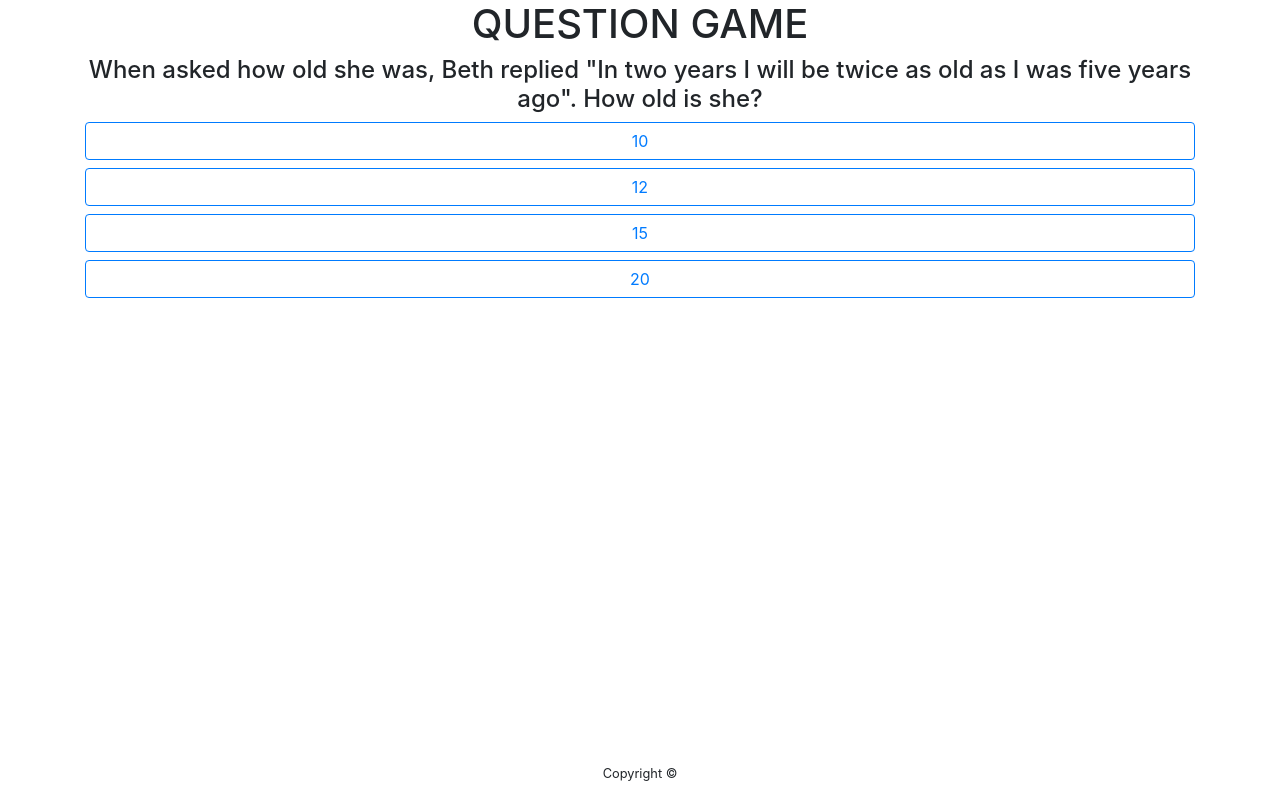
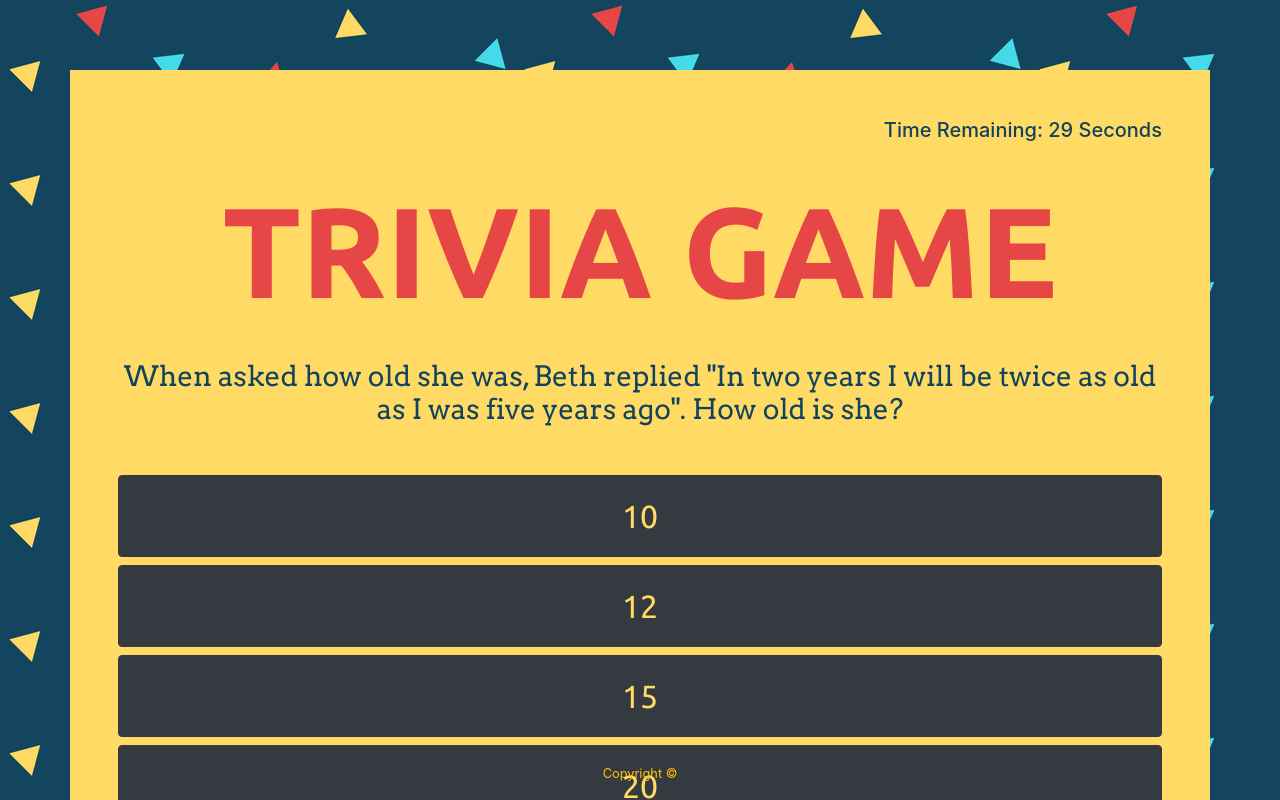
Before and after one commit to armandogautreaux/TriviaGame, a plain HTML site: page index.html in a window 1280 px wide. Both pictures are taken after a click on the button "Start". Shown: the top 800 px of the page. Drawn offline with nearby package versions, Linux system fonts and the light colour scheme.

Commit message:
I added a stopwatch function and conditionals to js and some styles to css

```diff
--- a/assets/css/style.css
+++ b/assets/css/style.css
@@ -0,0 +1,71 @@
+/*
+	Author: Armando Gautreaux
+	Template: Trivia Game
+	Version: 0.1
+	GITHUB: https://github.com/armandogautreaux
+*/
+
+/* TABLE OF CONTENTS
+  1.  General Styles
+  2.  Game Content
+*/
+
+/*
+========================================
+1. General Styles
+========================================
+*/
+
+@import url('https://fonts.googleapis.com/css?family=Ubuntu:400,700');
+@import url('https://fonts.googleapis.com/css?family=Arvo:400,700');
+
+body {
+  margin-top: 70px;
+  margin-bottom: 80px;
+  background: url(../images/trian.png);
+  color: #12435e;
+}
+
+h3 {
+  font-family: 'Arvo', serif;
+}
+/*
+========================================
+2. Game Content
+========================================
+*/
+
+.bgy {
+  background: #ffda64;
+}
+
+.logo {
+  font-family: 'Ubuntu', sans-serif;
+  font-size: 8rem;
+  font-weight: 700;
+  color: #e64646;
+}
+
+.btn-font {
+  font-family: 'Arvo', serif;
+  font-size: 5rem;
+  background: #14455f;
+  color: #44dae7;
+}
+
+.btn-font:hover {
+  background: #e64646;
+}
+
+.btn-font-inside {
+  font-family: 'Ubuntu', sans-serif;
+  font-size: 2rem;
+  color: #ffda64;
+}
+
+.game-over {
+  font-family: 'Ubuntu', sans-serif;
+  font-size: 10rem;
+  font-weight: 700;
+  color: #44dae7;
+}
--- a/assets/javascript/app.js
+++ b/assets/javascript/app.js
@@ -1,14 +1,17 @@
-//1.- I started creating the variable triviaContent to store the DOM Element (to append my functions).
+//1.- DOM Elements
 var triviaContent = $('#trivia-content');
+var timerContent = $('#stopwatch');
 
-// 2. I continued creating global variables to hold future contents
+// 2. Global Variables
 var correct = 0;
 var answer = 0;
 var incorrect = 0;
 var notAnswered = 0;
 var questionIndex = 0;
+var time = 31;
+var timerInterval = '';
 
-// 3. Next, I created the variable questions that holds an object with all questions and their respective elements.
+// 3. Questions Objects (Question, Answers, AnswersSandBox)
 var questions = [
   {
     q:
@@ -24,13 +27,13 @@ var questions = [
   {
     q: 'A farmer has 15 cows, all but 8 die. How many does he have left?',
     answer: '8',
-    answersSandBox: [10, 2, 8, 'All the cows died by sadness']
+    answersSandBox: [10, 2, 8, 'All cows died by sadness']
   },
   {
     q:
       'The ages of a mother and her graduate son add up to 66. The mother’s age is the son’s age reversed. How old are they?',
     answer: '42 and 24',
-    answersSandBox: ['99 and 36', '42 and 24', '33 and 66', 'none of the above']
+    answersSandBox: ['99 and 36', '42 and 24', '33 and 66', 'None of the above']
   },
   {
     q:
@@ -45,49 +48,55 @@ var questions = [
   }
 ];
 
-// 4. This is the first function (attached to a on.click event) that will trigger all the other functions
+// 4. This function (attached to an on.click event) will trigger all the other functions.
 var startTrigger = function() {
   triviaContent.empty();
   var startButton = $('<button>');
   startButton.text('Start');
-  startButton.addClass('btn btn-primary btn-block btn-start');
+  startButton.addClass('btn  btn-font p-4 btn-block btn-start');
   triviaContent.append(startButton);
 };
 
-// 5. This function will create each question and its answers
+// 5. This function will create each question and its answer.
 var renderQuestion = function() {
   triviaContent.empty();
-  // If there are still more questions, render the next one.
+  time = 31;
+  run();
+
+  // 5.1 If there are still more questions, render the next one.
   if (questionIndex <= questions.length - 1) {
-    // I started creading a h4 element and storing it in a variable
-    var question = $('<h4>');
-    // The next step is to create text inside of my h4 - this text will be my first question
+    // Var question will add its properties.
+    var question = $('<h3>');
+    question.addClass('mb-5');
     question.text(questions[questionIndex].q);
-    // I append this h4 to the trivia-content element that already exists in my html
-    $('#trivia-content').append(question);
-    // Trought the next for loop I created the buttons to hold the answers and follow the same steps to append the elements inside of the same html element.
+    triviaContent.append(question);
+
+    // 5.2 The next for loop will create buttons to hold the answers.
     for (var i = 0; i < 4; i++) {
       var button = $('<button>');
       button.text(questions[questionIndex].answersSandBox[i]);
-      button.addClass('option btn btn-block btn-outline-primary');
+      button.addClass(
+        'option btn btn-dark btn-font-inside btn-block warning p-3'
+      );
       button.attr('data-value', questions[questionIndex].answersSandBox[i]);
-      $('#trivia-content').append(button);
+      triviaContent.append(button);
     }
   }
-  // If there aren't, render the end game screen.
+
+  // 5.3 If there aren't more questions, render the end game screen.
   else {
     gameOver();
   }
 };
 
-//This function grabs our last created .class and apply an on.click event.
+// 6. This function grabs our last created .option class through a DOM Event (see 10.1) to select the answer.
 var selectAnswer = function() {
+  stop();
   if (questionIndex === questions.length) {
     return;
   }
   var answer = questions[questionIndex].answer;
   var optionValue = $(this).attr('data-value');
-  console.log(optionValue);
   //Setting Conditional for winning
   if (optionValue === answer) {
     alert('Correct!');
@@ -100,20 +109,20 @@ var selectAnswer = function() {
   renderQuestion();
 };
 
-//This function will be called in case that all of our answers or time will no longer be postives
+// 7. This gameOver function will be called in case that all of our answers are incorrect or time === 0
 var gameOver = function() {
+  stop();
   var message = $('<h1>');
-  message.text('Game Over');
+  message.addClass('game-over mb-3');
   var scoreCorrects = $('<h3>');
   var scoreIncorrects = $('<h3>');
   var br = $('<br>');
   var btnRestart = $('<button>');
+  message.text('Game Over');
   btnRestart.text('Restart');
-  btnRestart.addClass('btn btn-primary btn-block btn-restart');
+  btnRestart.addClass('btn btn-font btn-block btn-restart mt-3');
   scoreCorrects.text('Correct: ' + correct);
-
   scoreIncorrects.text('Incorrect: ' + incorrect);
-
   triviaContent.append(
     br,
     message,
@@ -126,7 +135,7 @@ var gameOver = function() {
   );
 };
 
-//This function will be call everytime the user wants to restart the game - it's attached to a click event.
+// 8. This function will be call it everytime the user wants to restart the game.
 function resetClick() {
   questionIndex = 0;
   incorrect = 0;
@@ -134,9 +143,43 @@ function resetClick() {
   renderQuestion();
 }
 
-//This DOM events are related with all the opctions to select inside of the game.
+// 9. STOPWATCH
+
+// 9.1 This function makes the timer go backwards.
+function run() {
+  timerInterval = setInterval(decrement, 1000);
+}
+
+// 9.2 This function display the timer and set contidionals in case that time === 0
+function decrement() {
+  time--;
+  timerContent.html('Time Remaining: ' + time + ' Seconds');
+  if (time === 0) {
+    stop();
+    if (questionIndex === questions.length) {
+      return;
+    }
+    alert('Out of time');
+    incorrect++;
+    questionIndex++;
+    renderQuestion();
+  }
+}
+
+// 9.3 This function stop the timer
+function stop() {
+  clearInterval(timerInterval);
+}
+
+// 10 DOM Events
+
+// 10.1 This event render the question and answers when .btn-start is clicked.
 $(document).on('click', '.btn-start', renderQuestion);
+
+// 10.1 This event set the conditional of selectAnswer function when .option is clicked.
 $(document).on('click', '.option', selectAnswer);
+
+// 10.1 This event resets the game when .btn-restart is clicked.
 $(document).on('click', '.btn-restart', resetClick);
 
 // This is the calling of our main function.
--- a/index.html
+++ b/index.html
@@ -19,39 +19,40 @@
 
 <body>
 
-  <!-- MAIN HEADER/GAME-->
-  <header>
-    <div class="container">
-      <h1 class="text-center">
-        QUESTION GAME
-      </h1>
-      <h5 class="text-right" id="stopwatch">
-      </h5>
-    </div>
-  </header>
+  <!-- GAME SECTION-->
+  <section>
+    <div class="container bgy p-5">
+      <div class="row">
 
+        <div class="col-sm-12">
+          <!--Timer starts here-->
+          <h5 class="text-right" id="stopwatch"></h5>
+          <!--Timer ends here-->
+          <!--Game title starts here-->
+          <h1 class="text-center logo p-4">
+            TRIVIA GAME
+          </h1>
+          <!--Game title ends here-->
+        </div>
 
-  <!-- MAIN SECTION-->
-  <section class="main">
-    <div class="container text-center">
-      <div class="row">
         <div class="col-sm-12">
-          <div id="trivia-content">
-          </div>
+          <!--Game questions and answers area starts here-->
+          <div id="trivia-content" class="bgy text-center"></div>
+          <!--Ends Game questions and answers area-->
         </div>
+
       </div>
     </div>
   </section>
 
 
-  <!-- MAIN FOOTER/GAME -->
-  <footer class="primary-footer">
-    <section class="fixed-bottom text-center">
-      <p class="pt-1">
-        <small>Copyright &copy;
-        </small>
-      </p>
-    </section>
+  <!-- FOOTER/COPYRIGHT -->
+  <footer class="fixed-bottom text-center text-warning">
+    <p class="pt-1">
+      <small>
+        Copyright &copy;
+      </small>
+    </p>
   </footer>
 
 
```
Also changed, not shown: assets/images/trian.png (added).
